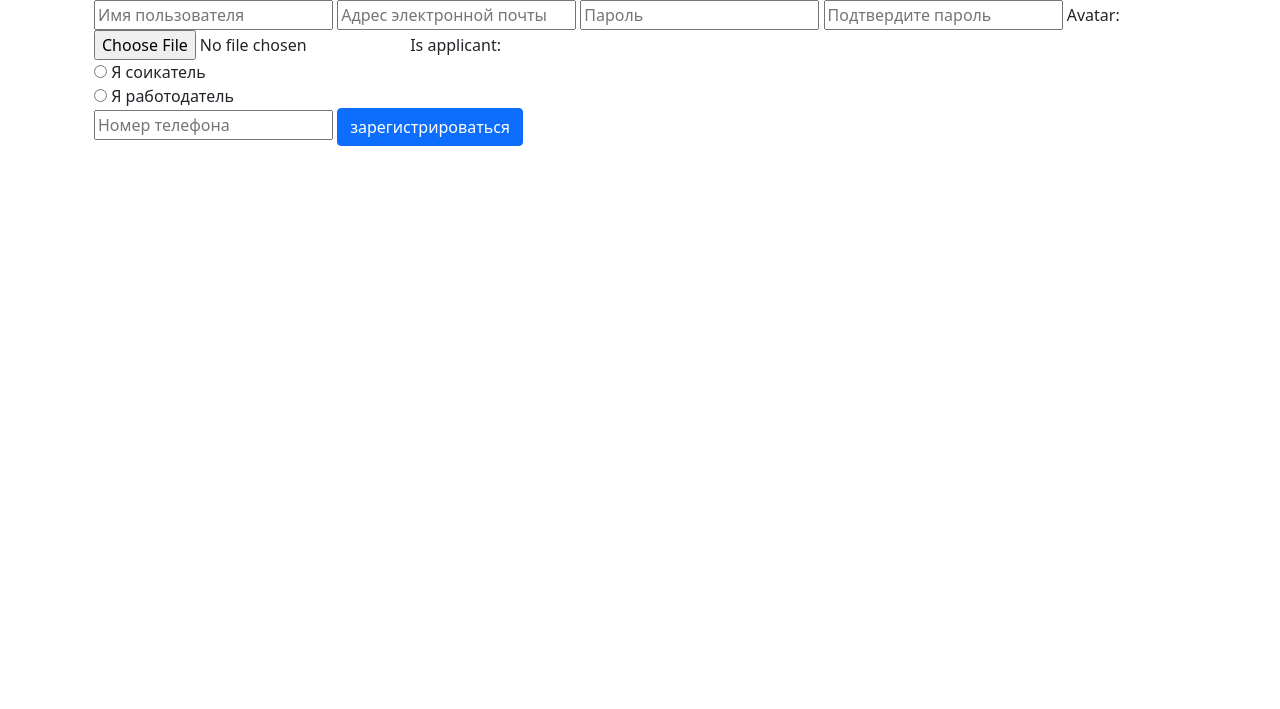
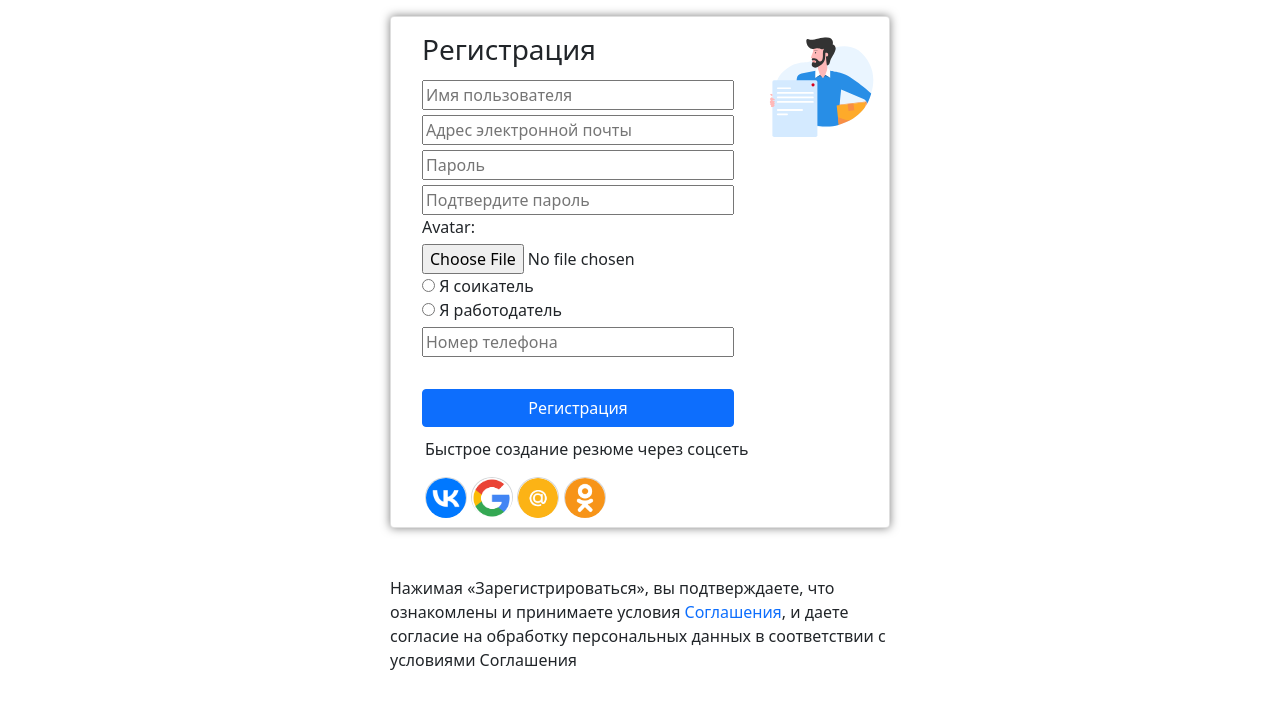
Before and after one commit to nurlansapyzhan/labwork_68_team_5, a Django app: page /auth/register/ in a window 1280 px wide. Shown: the part 50-759 px from the top of the page. Run offline with Django 4.2, Linux system fonts and the light colour scheme; parts of the project's set-up code (start-up, migrations or seed data) failed here and were passed over.

Commit message:
#1 Registration styles
Добавил стилей к форме регистрации. Изменил файл register.html, добавил нужную разметку. Скопировал заглушки с регистрацией через соц сети из login_applicant.html Добавил блок с политикой конфиденциальности. Написал скрипт при котором меняется placeholder у username. В случае если регистрируется соискатель placeholder меняется на "Имя пользователя", а в случае с работодателем placeholder меняется на "Имя компании". Так же в карточке меняется изображение соискателя/работодателя.

```diff
--- a/accounts/forms.py
+++ b/accounts/forms.py
@@ -34,7 +34,7 @@ class CustomUserCreationForm(forms.ModelForm):
     password_confirm = forms.CharField(label='', strip=False, required=True,
                                        widget=forms.PasswordInput(attrs={'placeholder': 'Подтвердите пароль'}))
     avatar = forms.ImageField(required=False)
-    is_applicant = forms.CharField(required=True, widget=forms.RadioSelect(choices=CHOICE_ROLE))
+    is_applicant = forms.CharField(required=True, widget=forms.RadioSelect(choices=CHOICE_ROLE), label='')
     phone_number = forms.CharField(max_length=11,
                                    validators=[MinLengthValidator(11), validate_digits],
                                    widget=forms.TextInput(attrs={'placeholder': "Номер телефона"}),
--- a/accounts/templates/login_applicant.html
+++ b/accounts/templates/login_applicant.html
@@ -17,8 +17,6 @@
                     <div class="form_inputs_data">
                         {% csrf_token %}
                         {{ form }}
-<!--                        <input type="text" placeholder="Электронная почта или телефон" class="login_input">-->
-<!--                        <input type="password" placeholder="Пароль" class="login_input mt-2">-->
                     </div>
                     <div class="form_inputs_button mt-3">
                         <button type="submit" class="btn btn-primary">Войти</button>
--- a/accounts/templates/register.html
+++ b/accounts/templates/register.html
@@ -7,11 +7,67 @@
 {% endblock %}
 {% block content %}
     <div class="container">
-        <form method="post">
-            {% csrf_token %}
-            {{ form }}
-
-            <input type="submit" value="зарегистрироваться" class="btn btn-primary">
-        </form>
+        <div class="cards">
+            <div class="card mt-3">
+                <div class="form_block ms-3">
+                    <div class="form_inputs_block">
+                        <div class="form_inputs_header mt-3">
+                            <h3>Регистрация</h3>
+                        </div>
+                        <form method="post" class="register_form">
+                            {% csrf_token %}
+                            {{ form }}
+                            <br>
+                            <input type="submit" value="Регистрация" class="btn btn-primary mt-2">
+                        </form>
+                    </div>
+                    <div class="form_image_block mt-3" id="image_block"></div>
+                </div>
+                <div class="card_links_block">
+                    <p>Быстрое создание резюме через соцсеть</p>
+                    <span class="socials_logos">
+                    <a href="#" class="social_logos_link" title="Вконтакте">
+                        <img src="/static/images/vk_logo.png" alt="vk" class="social_logos_image">
+                    </a>
+                    </span>
+                    <span class="socials_logos">
+                    <a href="#" class="social_logos_link" title="Google">
+                        <img src="/static/images/google_logo.png" alt="google" class="social_logos_image">
+                    </a>
+                    </span>
+                    <span class="socials_logos">
+                    <a href="#" class="social_logos_link" title="Мой мир">
+                        <img src="/static/images/my_world.png" alt="Мой мир" class="social_logos_image">
+                    </a>
+                    </span>
+                    <span class="socials_logos">
+                    <a href="#" class="social_logos_link" title="Одноклассники">
+                        <img src="/static/images/odnoklassniki.png" alt="Одноклассники" class="social_logos_image">
+                    </a>
+                    </span>
+                </div>
+            </div>
+            <div class="privacy_policy mt-5">
+                <p class="privacy_policy_text">
+                    Нажимая «Зарегистрироваться», вы подтверждаете, что ознакомлены и принимаете условия
+                    <a href="#" class="privacy_policy_link">Соглашения</a>, и даете согласие на обработку персональных
+                    данных в соответствии с условиями Соглашения
+                </p>
+            </div>
+        </div>
     </div>
+    <script>
+        let applicantRadio = document.getElementById('id_is_applicant_0')
+        let employerRadio = document.getElementById('id_is_applicant_1')
+        let usernameInput = document.getElementById('id_username')
+        let imageBlock = document.getElementById('image_block')
+        applicantRadio.addEventListener('click', () => {
+            usernameInput.placeholder = 'Имя пользователя';
+            imageBlock.style.backgroundImage = 'url("/static/images/applicant.svg")';
+        });
+        employerRadio.addEventListener('click', () => {
+            usernameInput.placeholder = 'Имя компании';
+            imageBlock.style.backgroundImage = 'url("/static/images/employer.svg")'
+        })
+    </script>
 {% endblock %}
--- a/static/css/style.css
+++ b/static/css/style.css
@@ -85,54 +85,63 @@
     margin: 10px 0 10px 34px;
 }
 
-.form_inputs_button{
+.form_inputs_button {
     margin-bottom: 10px;
 }
 
-.form_inputs_button_link{
+.form_inputs_button_link {
     text-decoration: none;
     color: #1785e5;
 }
 
-.form_inputs_button_link:hover{
+.form_inputs_button_link:hover {
     color: white;
 }
 
-.employer_login_button{
+.employer_login_button {
     background-color: white;
 }
 
-.employer_login_button:hover{
+.employer_login_button:hover {
     background-color: #1785e5;
 }
 
-.privacy_policy{
+.privacy_policy {
     width: 500px;
 }
 
-.privacy_policy_link{
+.privacy_policy_link {
     text-decoration: none;
 }
 
-.footer{
+.footer {
     background-color: black;
 }
 
-.footer_header{
+.footer_header {
     color: white;
 }
 
-.copyright{
+.copyright {
     color: white;
 }
 
-.wrapper{
+.wrapper {
     position: relative;
     min-height: 100%;
 }
 
-.row_custom{
+.row_custom {
     position: absolute;
     bottom: 0;
     left: 0;
 }
+
+.register_form {
+    display: flex;
+    flex-direction: column;
+}
+
+input {
+    margin-top: 5px;
+}
```
